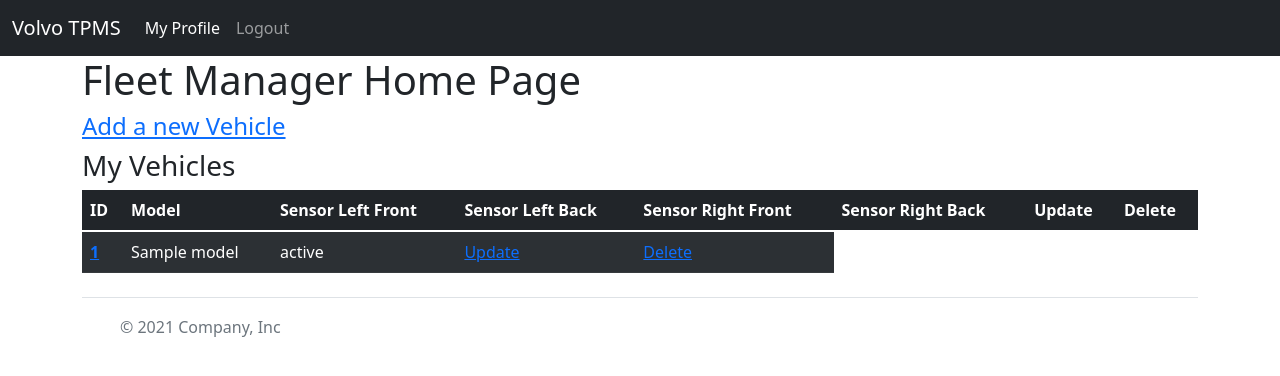
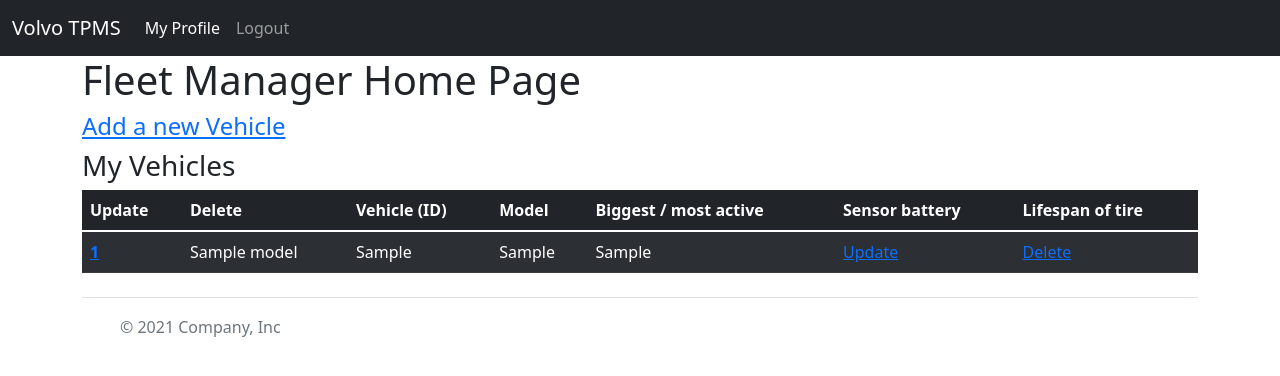
Before and after one commit to EXINEF/dva313-group-1-project-teamwork, a Django app: template project/tpms/templates/user/home.html in a window 1280 px wide. Shown: the top 376 px of the page. Run offline with Django 3.2, Linux system fonts and the light colour scheme; the template is opened without the code that fills it: most values are stand-ins (such as "Sample title", 1, 10 or a date in 2020).

Commit message:
new table test, does not quite work not done, worked better yesterday but then data has changed and now I can't test no more

```diff
--- a/project/tpms/templates/user/home.html
+++ b/project/tpms/templates/user/home.html
@@ -7,38 +7,55 @@
     <h1>Fleet Manager Home Page</h1>
     <h4><a href="{% url 'add-vehicle' %}">Add a new Vehicle</a></h4>
     <h3>My Vehicles</h3>
-
-    <table class="table table-dark table-striped">
+    <!--For now this doesn't work with for loops this is troubling for the onclick... or maybe just the script code-->
+    <table class="table table-dark table-striped" id="sortTable">
     <thead>
         <tr>
-        <th scope="col">ID</th>
-        <th scope="col">Model</th>
-        <th scope="col">Sensor Left Front</th>
-        <th scope="col">Sensor Left Back</th>
-        <th scope="col">Sensor Right Front</th>
-        <th scope="col">Sensor Right Back</th>
         <th scope="col">Update</th>
         <th scope="col">Delete</th>
+        <th onclick="sortTable(0)"scope="col">Vehicle (ID)</th> <!--The data should show the vehicle ID, static, non pressable button?-->
+        <th onclick="sortTable(1)"scope="col">Model</th> <!--This would be the model of the vehicle - Hauler or Wheel loader. when pressed order by model, either all the hauler shows first or the other way-->
+        <th onclick="sortTable(2)"scope="col">Biggest / most active</th> <!--The data should show the biggest/most active machine, every vehicle should have a sie or an activity timer? when pressed order by highest value-->
+        <th onclick="sortTable(3)"scope="col">Sensor battery</th> <!-- Sensor Battery, the data should show every sensor and which is most likely to run out of battery when pressed the lowest battery number should show highest-->
+        <th onclick="sortTable(4)"scope="col">Lifespan of tire</th> <!-- Lifespan of tire, the data should show the tire that is going to break fastest, when pressed the tire date to end closest to todays date should show highest in list-->
         </tr>
     </thead>
     <tbody>
         {% for vehicle in vehicles %}
             <tr>
             <th scope="row"><a href="{% url 'vehicle' vehicle.id%}">{{vehicle.id}}</a></th>
-            <td>{{vehicle.model}}</td>
 
+            {% if vehicle.model is "" %}
+                <td>NULL</td>
+            {% else %}
+                <td>{{vehicle.model}} </td>
+            {% endif %}
+
+            <td>{{vehicle.machine_hours}}</td>
+            <!--These I want to get vertically than horisontally.. and then its vehicle ID should be duplicated... Get another way of thinking -->
+            {% for tire in vehicle.tires.all%}
+
+            <td>{{tire.sensor.remaining_battery}}</td>
+
+            <td>{{tire.remaining_life}}</td>
+            {%endfor%}
+
+            <td><a href="{% url 'update-vehicle' vehicle.id %}">Update</a></td>
+            <td><a href="{% url 'delete-vehicle' vehicle.id %}">Delete</a></td>
+<!--
             {% for tire in vehicle.tires.all %}
                 {% if tire is None %}
                     <td>MISSING TIRE</td>
                 {% elif tire.sensor is None %}
                     <td>MISSING SENSOR</td>
+                {% elif tire.sensor is NULL %}
+                    <td>BROKEN</td>
                 {% else %}
                     <td>{{tire.sensor.status}}</td>
                 {% endif %}
             {% endfor %}
-            <td><a href="{% url 'update-vehicle' vehicle.id %}">Update</a></td>
-            <td><a href="{% url 'delete-vehicle' vehicle.id %}">Delete</a></td>
 
+-->
             </tr>
         {% endfor %}
 
@@ -47,7 +64,58 @@
 
 </div>
 
-
+<script>
+    function sortTable(n) {
+     // Set the sorting direction to ascending:
+    var table=document.getElementById("sortTable"), rows, switching= true, i, x, y, shouldSwitch, dir= "asc", switchcount = 0;
+    /* Make a loop that will continue until
+    no switching has been done: */
+    while (switching) {
+      // Start by saying: no switching is done:
+      switching = false;
+      rows = table.rows;
+      /* Loop through all table rows (except the
+      first, which contains table headers): */
+      for (i = 1; i < (rows.length - 1); i++) {
+        // Start by saying there should be no switching:
+        shouldSwitch = false;
+        /* Get the two elements you want to compare,
+        one from current row and one from the next: */
+        x = rows[i].getElementsByTagName("TD")[n];
+        y = rows[i + 1].getElementsByTagName("TD")[n];
+        /* Check if the two rows should switch place,
+        based on the direction, asc or desc: */
+        if (dir == "asc") {
+          if (x.innerHTML.toLowerCase() > y.innerHTML.toLowerCase()) {
+            // If so, mark as a switch and break the loop:
+            shouldSwitch = true;
+            break;
+          }
+        } else if (dir == "desc") {
+          if (x.innerHTML.toLowerCase() < y.innerHTML.toLowerCase()) {
+            // If so, mark as a switch and break the loop:
+            shouldSwitch = true;
+            break;
+          }
+        }
+      }
+      if (shouldSwitch) {
+        /* If a switch has been marked, make the switch
+        and mark that a switch has been done: */
+        rows[i].parentNode.insertBefore(rows[i + 1], rows[i]);
+        switching = true;
+        // Each time a switch is done, increase this count by 1:
+        switchcount ++;
+      } else {
+        /* If no switching has been done AND the direction is "asc",
+        set the direction to "desc" and run the while loop again. */
+        if (switchcount == 0 && dir == "asc") {
+          dir = "desc";
+          switching = true;
+        }
+      }
+    }
+  }</script>
 
 
 {% endblock content %}
```
